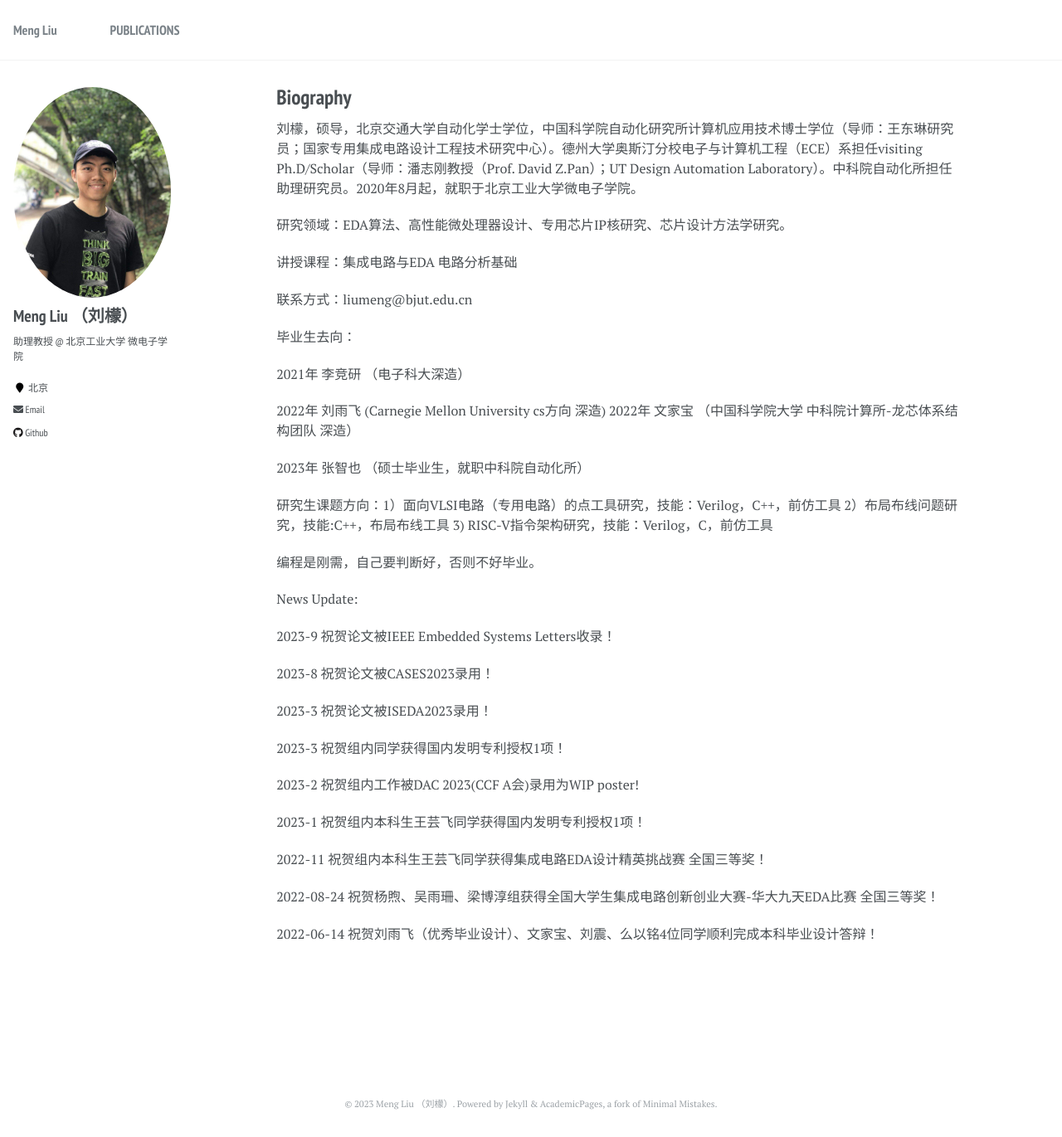
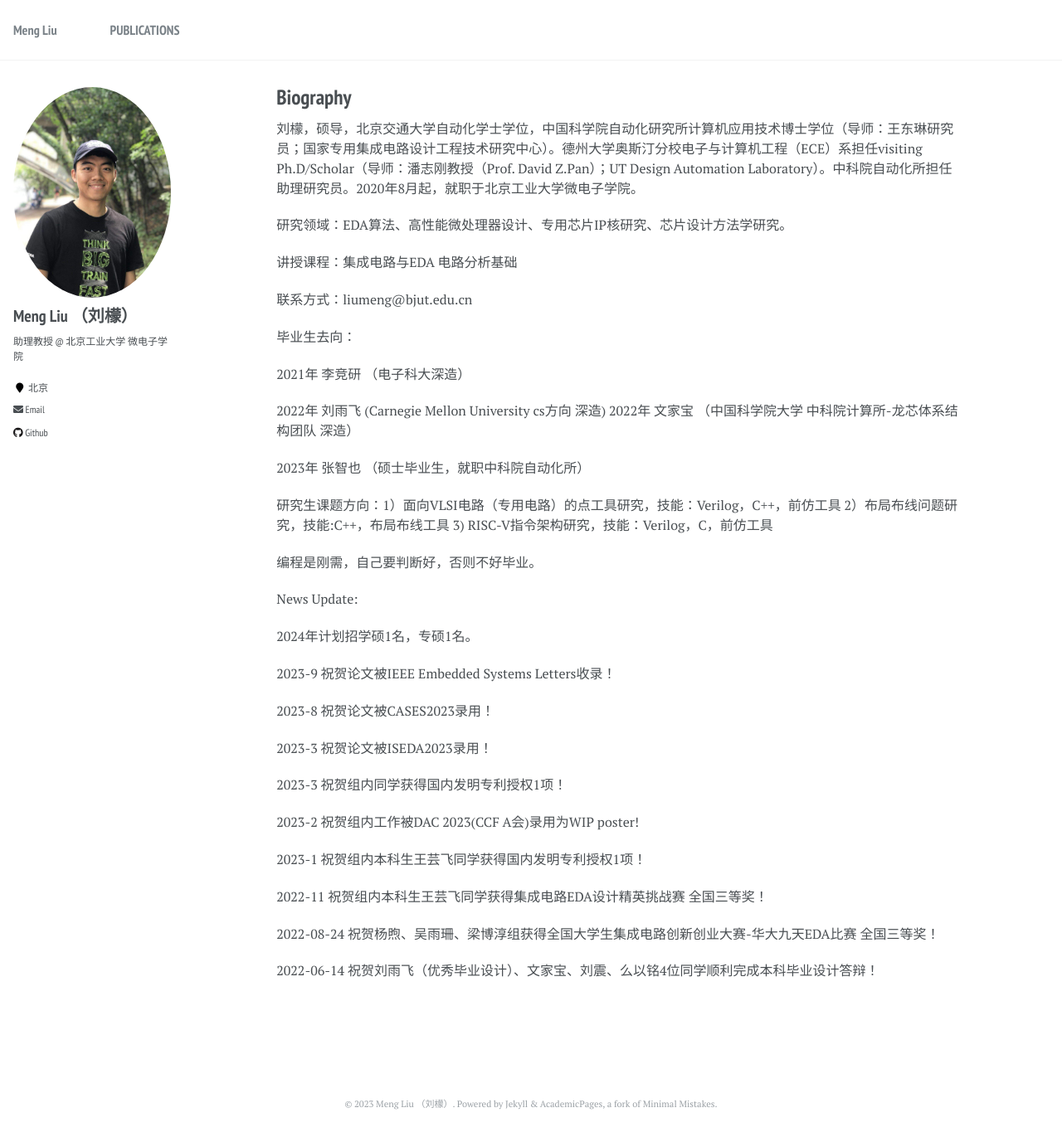
Before and after one commit to liumengbjut/liumengbjut.github.io, a Jekyll site: the page built from _pages/about.md, in a window 1280 px wide and 1371 px high. Shown: the whole window at 83% size. Built offline with Jekyll 4.4.1, drawn with Linux system fonts in a browser that asks for light colours.

Commit message:
Update about.md

```diff
--- a/_pages/about.md
+++ b/_pages/about.md
@@ -35,6 +35,8 @@ redirect_from:
 
 News Update:
 
+2024年计划招学硕1名，专硕1名。
+
 2023-9     祝贺论文被IEEE Embedded Systems Letters收录！
 
 2023-8     祝贺论文被CASES2023录用！
```
